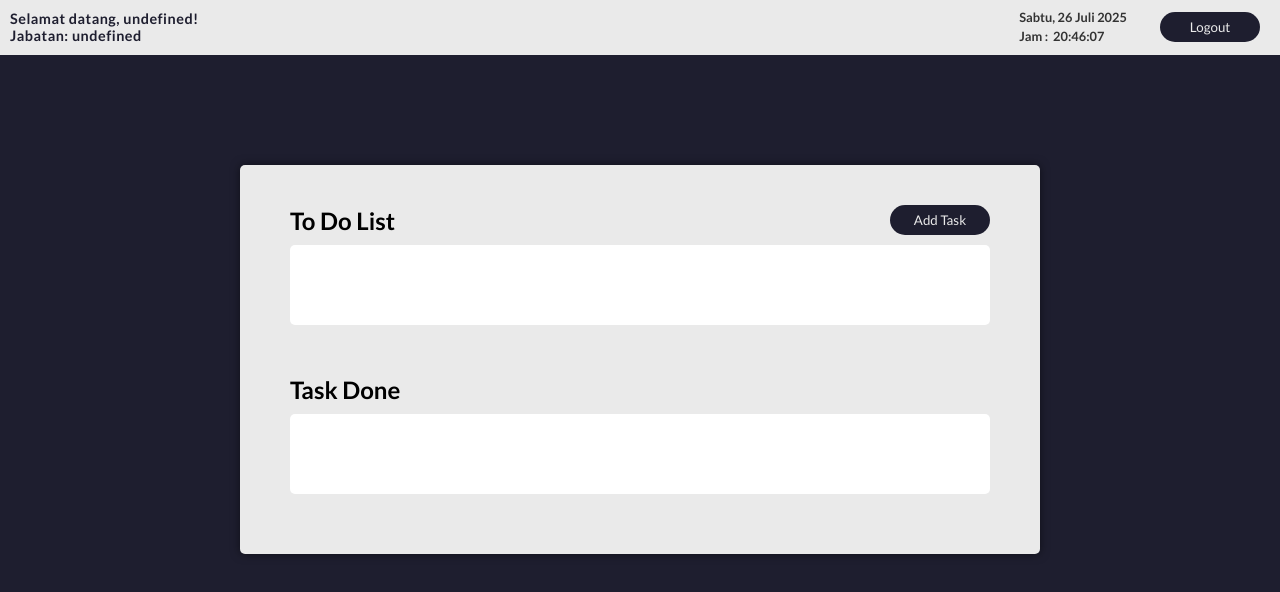
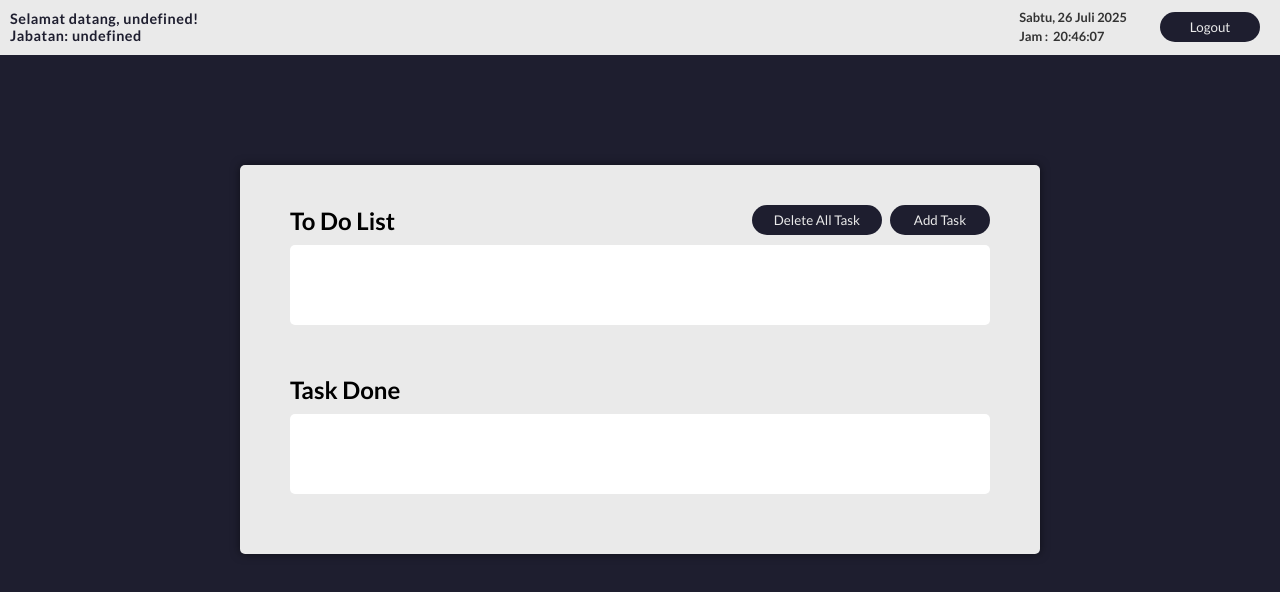
Before and after one commit to SuryaHuang/Harisenin-Mission-4, a plain HTML site: page pages/list-todo.html in a window 1280 px wide. Drawn offline with nearby package versions, Linux system fonts and the light colour scheme; sample sign-in values are in the browser's storage.

Commit message:
Tambah Button "Delete All Task"

```diff
--- a/css/list-todo_style.css
+++ b/css/list-todo_style.css
@@ -117,7 +117,23 @@
   border: none;
   cursor: pointer;
 }
+
 .add-btn:hover {
+  color: #555;
+}
+
+.del-btn {
+  width: 130px;
+  height: 30px;
+  margin-right: 5px;
+  border-radius: 20px;
+  background-color: #1e1e2f;
+  color: #eaeaea;
+  border: none;
+  cursor: pointer;
+}
+
+.del-btn:hover {
   color: #555;
 }
 
--- a/js/list-todo.js
+++ b/js/list-todo.js
@@ -84,6 +84,13 @@ function renderTasks() {
     div2.dataset.index = index;
     doneList.appendChild(div2);
   });
+}
+
+function deleteAllTasks() {
+  allTasks[user.username].todo = [];
+  allTasks[user.username].done = [];
+  localStorage.setItem("tasks", JSON.stringify(allTasks));
+  renderTasks();
 }
 
 document
--- a/pages/list-todo.html
+++ b/pages/list-todo.html
@@ -46,6 +46,7 @@
         <div class="todo-list-header">
           <h2>To Do List</h2>
           <div class="add-container">
+            <button class="del-btn" onclick="deleteAllTasks()">Delete All Task</button>
             <button class="add-btn" onclick="openForm()">Add Task</button>
           </div>
         </div>
```
